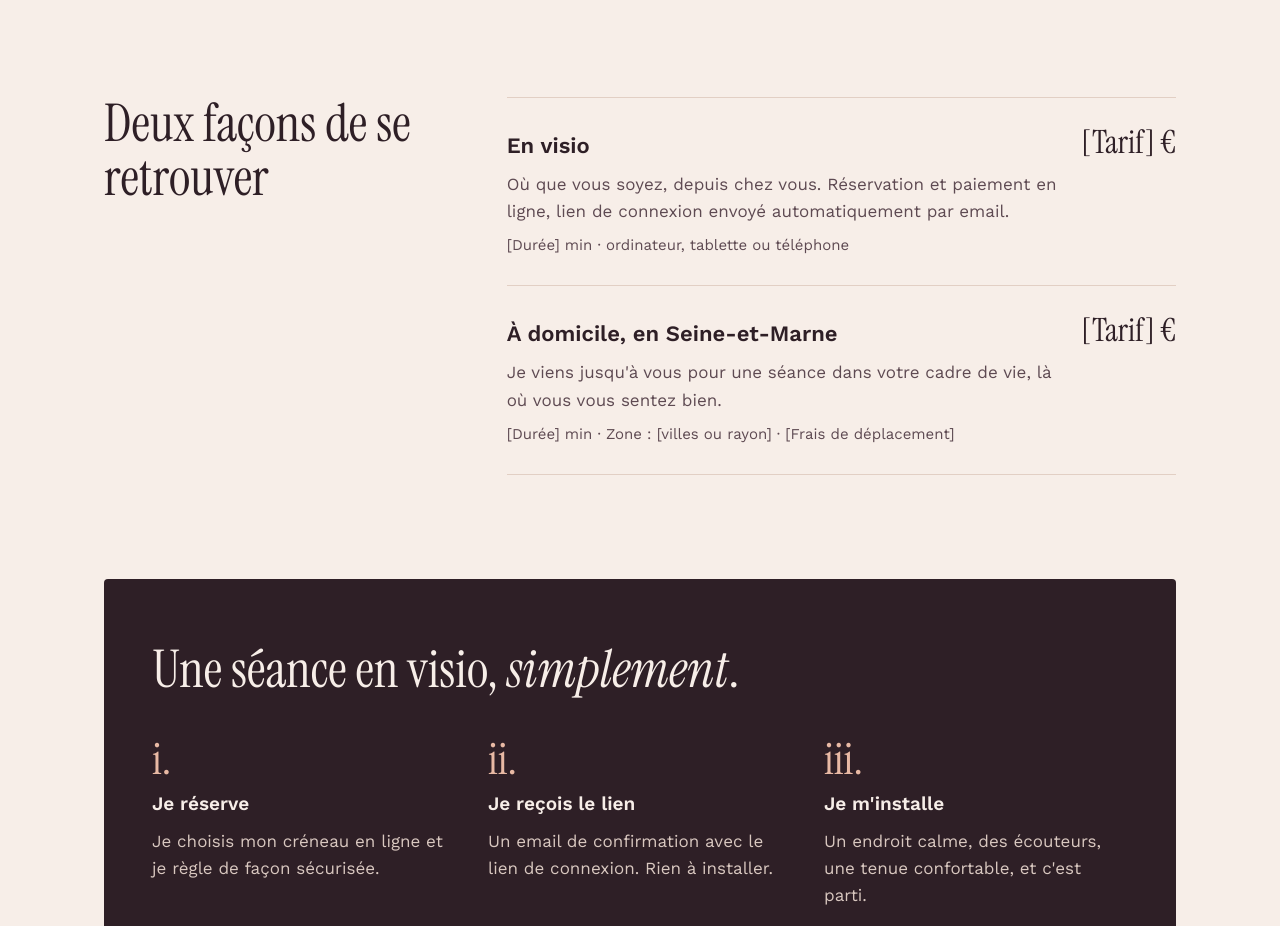
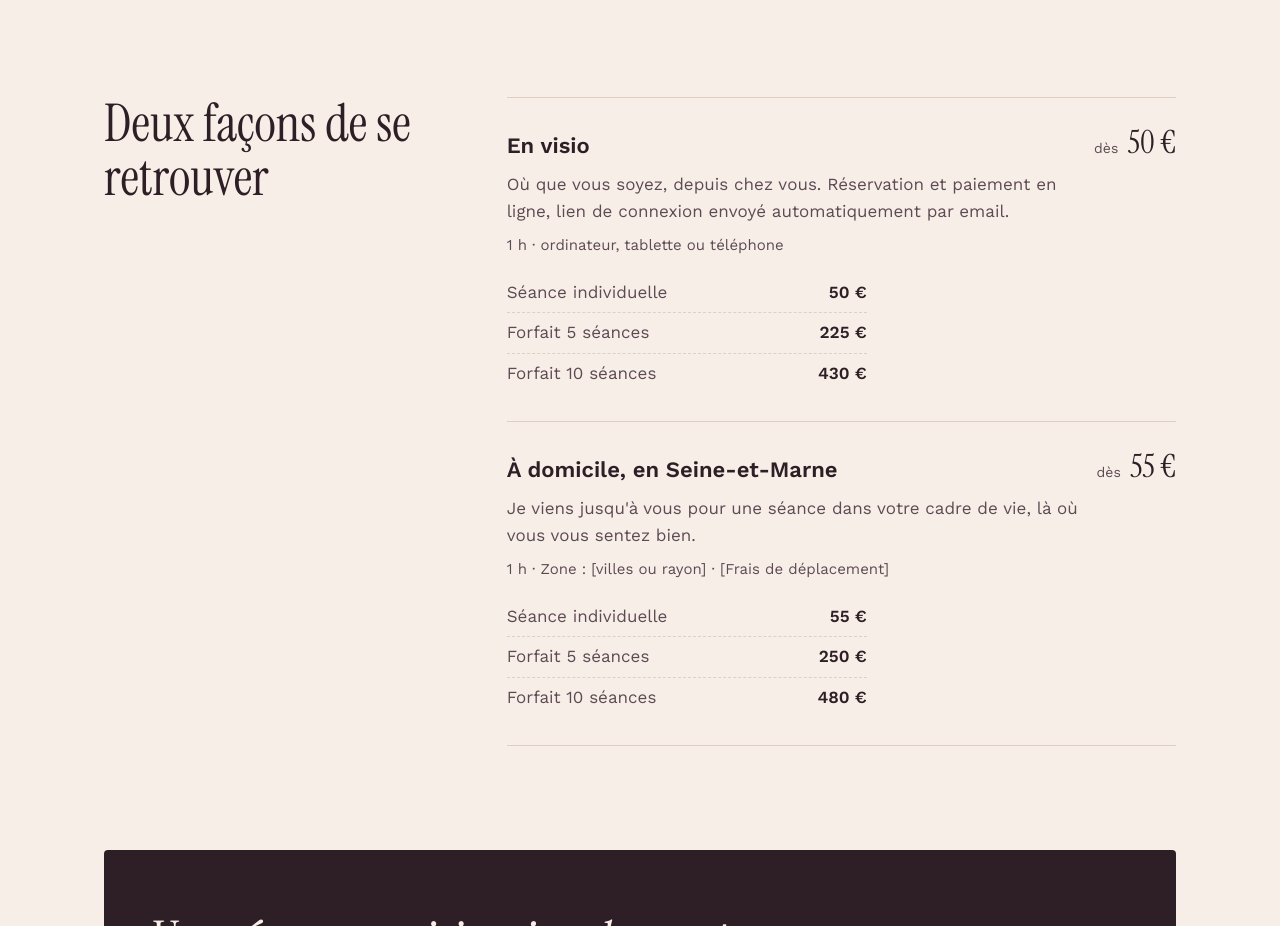
Before and after one commit to lucilesallenave/site-sophrologue, a plain HTML site: page index.html in a window 1280 px wide. Shown: the part 980-1906 px from the top of the page. Drawn offline with nearby package versions, Linux system fonts and the light colour scheme.

Commit message:
Tarifs visio et domicile avec forfaits 5 et 10 séances
Co-Authored-By: Claude Opus 5.5 <noreply@anthropic.com>
Claude-Session: https://claude.ai/code/session_01BtxQF1CXEQLRAW2bq3qfNP

```diff
--- a/assets/style.css
+++ b/assets/style.css
@@ -110,6 +110,13 @@ section { padding-bottom: 104px; }
 .seance__details { font-size: 15px; color: var(--texte-doux); }
 .seance__prix { font-family: var(--serif); font-size: 32px; line-height: 1; }
 
+.seance__des { font-family: var(--sans); font-size: 14px; color: var(--texte-doux); margin-right: 4px; }
+.forfaits { margin: 8px 0 0; display: flex; flex-direction: column; max-width: 360px; }
+.forfaits div { display: flex; justify-content: space-between; gap: 16px; padding: 6px 0; border-bottom: 1px dashed var(--ligne); }
+.forfaits div:last-child { border-bottom: 0; }
+.forfaits dt { color: var(--texte-doux); }
+.forfaits dd { margin: 0; font-weight: 600; }
+
 /* Bloc visio */
 .visio {
   padding: 64px 48px; margin-bottom: 104px; border-radius: 4px;
@@ -190,6 +197,7 @@ details p { padding: 0 40px 24px 0; color: var(--texte-doux); }
   section { padding-bottom: 72px; }
   .visio { padding: 40px 24px; margin-bottom: 72px; }
   .photo--portrait { height: 340px; }
+  .seance__prix { display: none; }
 }
 
 @media (prefers-reduced-motion: reduce) {
--- a/index.html
+++ b/index.html
@@ -72,17 +72,27 @@
         <div class="seance__texte">
           <h3>En visio</h3>
           <p class="doux">Où que vous soyez, depuis chez vous. Réservation et paiement en ligne, lien de connexion envoyé automatiquement par email.</p>
-          <p class="seance__details">[Durée] min · ordinateur, tablette ou téléphone</p>
+          <p class="seance__details">1 h · ordinateur, tablette ou téléphone</p>
+          <dl class="forfaits">
+            <div><dt>Séance individuelle</dt><dd>50 €</dd></div>
+            <div><dt>Forfait 5 séances</dt><dd>225 €</dd></div>
+            <div><dt>Forfait 10 séances</dt><dd>430 €</dd></div>
+          </dl>
         </div>
-        <p class="seance__prix">[Tarif] €</p>
+        <p class="seance__prix"><span class="seance__des">dès</span> 50 €</p>
       </article>
       <article class="seance">
         <div class="seance__texte">
           <h3>À domicile, en Seine-et-Marne</h3>
           <p class="doux">Je viens jusqu'à vous pour une séance dans votre cadre de vie, là où vous vous sentez bien.</p>
-          <p class="seance__details">[Durée] min · Zone&nbsp;: [villes ou rayon] · [Frais de déplacement]</p>
+          <p class="seance__details">1 h · Zone&nbsp;: [villes ou rayon] · [Frais de déplacement]</p>
+          <dl class="forfaits">
+            <div><dt>Séance individuelle</dt><dd>55 €</dd></div>
+            <div><dt>Forfait 5 séances</dt><dd>250 €</dd></div>
+            <div><dt>Forfait 10 séances</dt><dd>480 €</dd></div>
+          </dl>
         </div>
-        <p class="seance__prix">[Tarif] €</p>
+        <p class="seance__prix"><span class="seance__des">dès</span> 55 €</p>
       </article>
     </div>
   </section>
```
